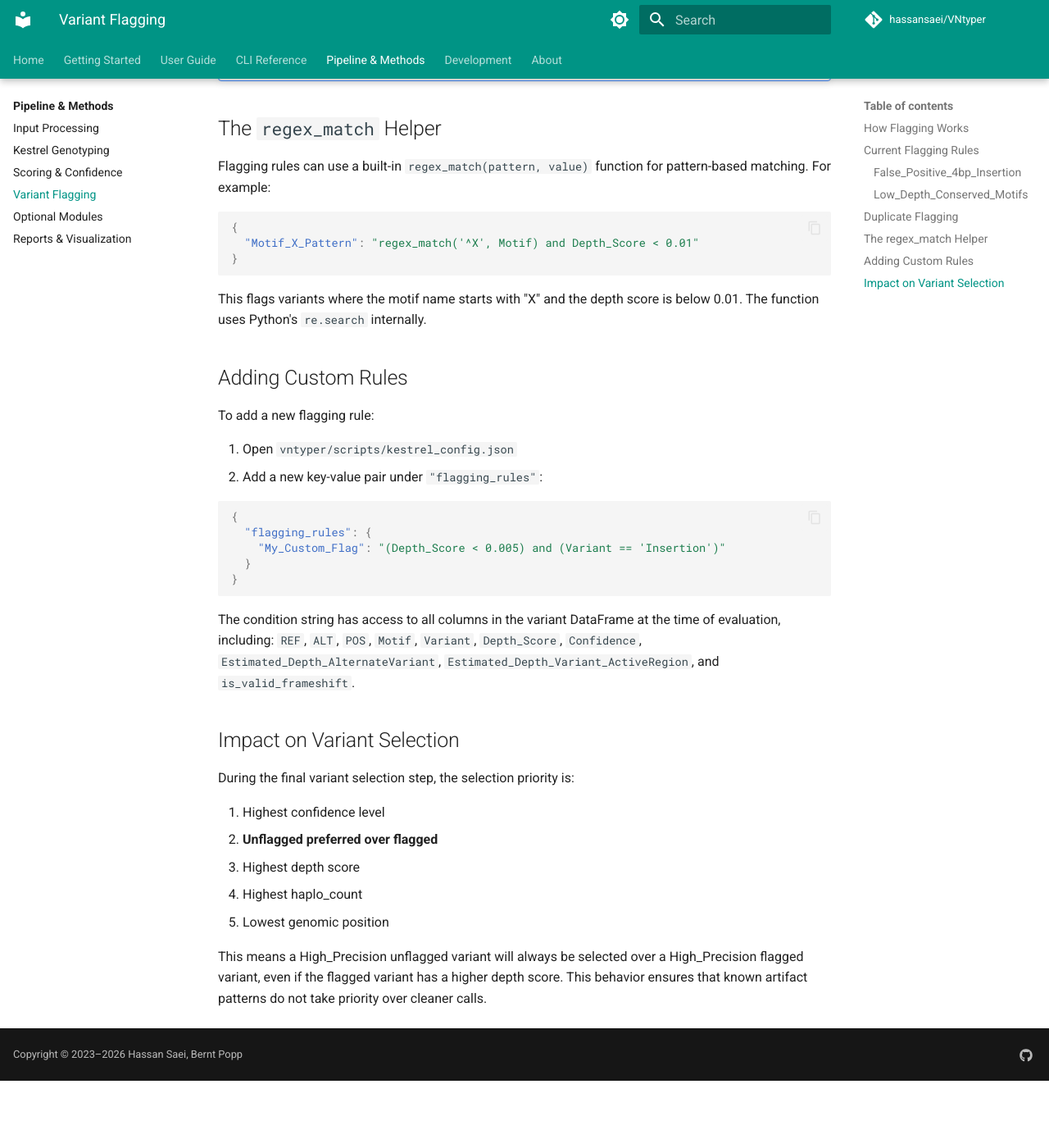
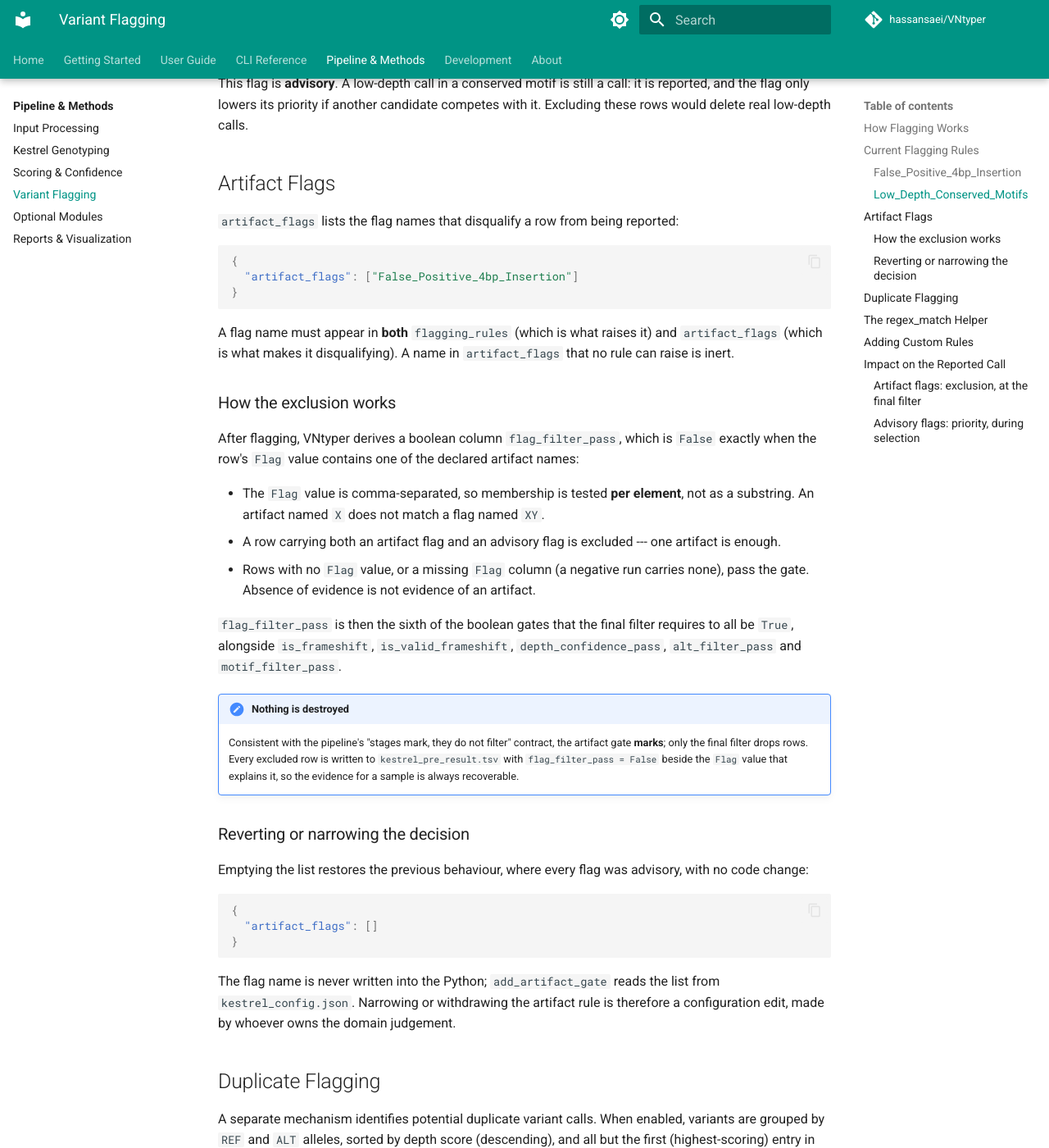
Before and after one commit to hassansaei/VNtyper, an MkDocs documentation site: the page built from docs/pipeline/flagging.md, in a window 1280 px wide and 1400 px high, scrolled down 1783 px. Shown: the whole window at 82% size. Built offline with MkDocs 1.6.1 and Material for MkDocs 9.7.7, drawn with Linux system fonts in a browser that asks for light colours; comment, search, counter and statistics services are not loaded; before the commit the page ends 3101 px from its top, so only the background shows below that; some of the changed text lies outside the part shown.

Commit message:
docs(flagging): distinguish advisory flags from artifact flags
This is a contract reversal and the page now says so. `flagging.md` opened by
defining every flag as identifying calls that "may be technically valid but
warrant additional scrutiny", and its "Impact on Variant Selection" section
described the consequence as selection *priority* only. Both stay true for
advisory flags and became false for artifact flags with #174.

The page now leads with the two classes and what each one does to the reported
call, adds an "Artifact Flags" section covering `artifact_flags`, the derived
`flag_filter_pass` gate, whole-element rather than substring matching, and the
fact that excluded rows survive in `kestrel_pre_result.tsv`. The selection
section is split so the exclusion step is described before the ranking step,
which is the order they actually run in. Each of the two shipped rules now
states which class it belongs to, and "Adding Custom Rules" states that a new
rule is advisory unless it is also listed in `artifact_flags`.

`configuration.md` gains the key in the example config and a table covering
flagging, with the note that emptying `artifact_flags` restores the previous
behaviour with no code change.

Version numbers are deliberately not referenced; the release is a separate
change, so both notes name the issue instead.

Refs #174

Co-Authored-By: Claude Opus 5 (1M context) <noreply@anthropic.com>

````diff
--- a/docs/pipeline/flagging.md
+++ b/docs/pipeline/flagging.md
@@ -1,6 +1,25 @@
 # Variant Flagging
 
-Flagging applies configurable, post-hoc empirical filters to variant calls. Unlike the scoring and confidence system (which determines whether a variant is real), flagging identifies calls that may be technically valid but warrant additional scrutiny due to known artifact patterns.
+Flagging applies configurable, post-hoc empirical filters to variant calls. Unlike the scoring and confidence system (which determines whether a variant is real), flagging annotates calls with named patterns observed in Kestrel output.
+
+There are **two classes of flag**, and they have different consequences:
+
+| Class | Declared in | Effect on the reported call |
+|-------|-------------|-----------------------------|
+| **Advisory** | `flagging_rules` only | The call is reported. The flag lowers its priority during variant selection, and appears in the `Flag` column of the report. |
+| **Artifact** | `flagging_rules` **and** `artifact_flags` | The call is **excluded** from `kestrel_result.tsv`. It survives in `kestrel_pre_result.tsv` with `flag_filter_pass = False`. |
+
+An advisory flag identifies a call that may be technically valid but warrants additional scrutiny. An artifact flag identifies a call that is not a candidate variant at all --- a known technical artifact of the k-mer genotyping --- so reporting it as a call would be wrong rather than merely cautious.
+
+!!! warning "Artifact flags exclude, they do not merely deprioritise (Issue #174)"
+    Before the Issue #174 fix, *every* flag was advisory. A sample whose only call was
+    the 4-bp insertion artifact produced one `High_Precision` row with a non-empty `Flag`,
+    which `report_config.json` maps to the `High_Precision_flagged` screening state ---
+    and `is_finding` treats that as a **positive** MUC1 finding. The HTML report
+    therefore styled a known technical artifact as a positive result.
+
+    Which flags are artifacts is configuration, not code: see
+    [Artifact Flags](#artifact-flags) below.
 
 ## How Flagging Works
 
@@ -21,6 +40,8 @@ The default rules in `kestrel_config.json`:
 
 Flags a specific 4-bp insertion (C > CGGCA) that has been empirically observed as a recurrent false positive in the Kestrel output. This artifact likely arises from k-mer graph ambiguity in GC-rich regions of the VNTR.
 
+This is the one flag the shipped configuration declares as an **artifact** (see [Artifact Flags](#artifact-flags)), so a row carrying it is excluded from `kestrel_result.tsv`. A sample whose only call is this insertion is reported as **negative**.
+
 ### Low_Depth_Conserved_Motifs
 
 ```
@@ -28,6 +49,48 @@ Flags a specific 4-bp insertion (C > CGGCA) that has been empirically observed a
 ```
 
 Flags variants occurring in conserved repeat unit motifs (numbered motifs 1--9) when the depth score is below 0.4. These motifs are highly conserved across MUC1 VNTR alleles, making true pathogenic variants in these positions unlikely unless strongly supported by sequencing depth.
+
+This flag is **advisory**. A low-depth call in a conserved motif is still a call: it is reported, and the flag only lowers its priority if another candidate competes with it. Excluding these rows would delete real low-depth calls.
+
+## Artifact Flags
+
+`artifact_flags` lists the flag names that disqualify a row from being reported:
+
+```json
+{
+  "artifact_flags": ["False_Positive_4bp_Insertion"]
+}
+```
+
+A flag name must appear in **both** `flagging_rules` (which is what raises it) and `artifact_flags` (which is what makes it disqualifying). A name in `artifact_flags` that no rule can raise is inert.
+
+### How the exclusion works
+
+After flagging, VNtyper derives a boolean column `flag_filter_pass`, which is `False` exactly when the row's `Flag` value contains one of the declared artifact names:
+
+- The `Flag` value is comma-separated, so membership is tested **per element**, not as a substring. An artifact named `X` does not match a flag named `XY`.
+- A row carrying both an artifact flag and an advisory flag is excluded --- one artifact is enough.
+- Rows with no `Flag` value, or a missing `Flag` column (a negative run carries none), pass the gate. Absence of evidence is not evidence of an artifact.
+
+`flag_filter_pass` is then the sixth of the boolean gates that the final filter requires to all be `True`, alongside `is_frameshift`, `is_valid_frameshift`, `depth_confidence_pass`, `alt_filter_pass` and `motif_filter_pass`.
+
+!!! note "Nothing is destroyed"
+    Consistent with the pipeline's "stages mark, they do not filter" contract, the
+    artifact gate **marks**; only the final filter drops rows. Every excluded row is
+    written to `kestrel_pre_result.tsv` with `flag_filter_pass = False` beside the
+    `Flag` value that explains it, so the evidence for a sample is always recoverable.
+
+### Reverting or narrowing the decision
+
+Emptying the list restores the previous behaviour, where every flag was advisory, with no code change:
+
+```json
+{
+  "artifact_flags": []
+}
+```
+
+The flag name is never written into the Python; `add_artifact_gate` reads the list from `kestrel_config.json`. Narrowing or withdrawing the artifact rule is therefore a configuration edit, made by whoever owns the domain judgement.
 
 ## Duplicate Flagging
 
@@ -85,9 +148,19 @@ To add a new flagging rule:
 
 The condition string has access to all columns in the variant DataFrame at the time of evaluation, including: `REF`, `ALT`, `POS`, `Motif`, `Variant`, `Depth_Score`, `Confidence`, `Estimated_Depth_AlternateVariant`, `Estimated_Depth_Variant_ActiveRegion`, and `is_valid_frameshift`.
 
-## Impact on Variant Selection
+A new rule is **advisory** by default. It becomes an artifact rule only if you also add its name to `artifact_flags`, and you should only do so for a pattern that is not a candidate variant at all.
 
-During the final variant selection step, the selection priority is:
+## Impact on the Reported Call
+
+The two flag classes act at different points in the pipeline, in this order.
+
+### Artifact flags: exclusion, at the final filter
+
+An artifact-flagged row has `flag_filter_pass = False` and is dropped by the final filter, **before** selection runs. It cannot be selected, cannot appear in `kestrel_result.tsv`, and cannot make a sample positive. If it was the sample's only candidate, the sample is reported as negative.
+
+### Advisory flags: priority, during selection
+
+Rows that survive the filter are ranked, and the selection priority is:
 
 1. Highest confidence level
 2. **Unflagged preferred over flagged**
@@ -95,4 +168,6 @@ During the final variant selection step, the selection priority is:
 4. Highest haplo_count
 5. Lowest genomic position
 
-This means a High_Precision unflagged variant will always be selected over a High_Precision flagged variant, even if the flagged variant has a higher depth score. This behavior ensures that known artifact patterns do not take priority over cleaner calls.
+This means a High_Precision unflagged variant will always be selected over a High_Precision flagged variant, even if the flagged variant has a higher depth score. This behavior ensures that flagged calls do not take priority over cleaner ones.
+
+Step 2 still applies to advisory flags only, since artifact-flagged rows are already gone by the time selection runs.
````
Also changed, not shown: docs/user-guide/configuration.md (+19 -0 lines).
